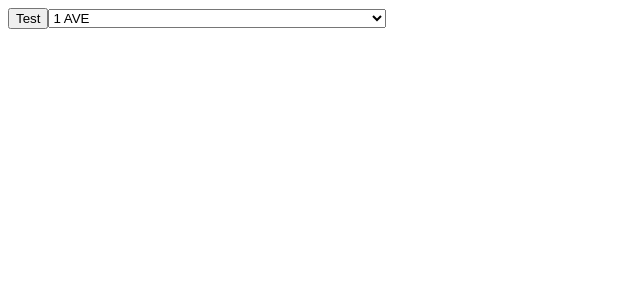
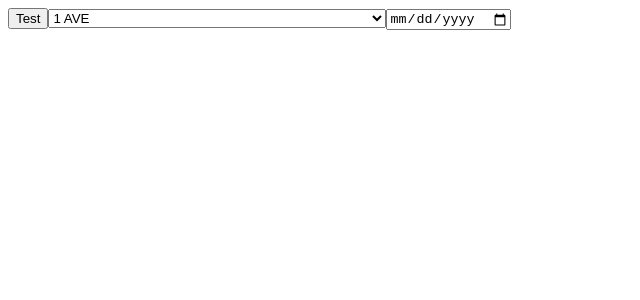
Before and after one commit to wdi-dsi-jared/wdi, a React app: page / in a window 1280 px wide. Shown: the top 300 px of the page, without its empty margins (0-640 px from the left). Built offline with nearby package versions, Linux system fonts and the light colour scheme; the HTML template or start-up script is replaced by a standard one.

Commit message:
add date input and track that date

```diff
--- a/src/Components/App/App.jsx
+++ b/src/Components/App/App.jsx
@@ -381,15 +381,19 @@ export default class App extends Component {
         'YORK ST',
         'ZEREGA AVE'
       ],
-      selected: '',
+      stationSelected: '',
+      dateSelected: '',
       data: ''
     }
     this.changeSelected = this.changeSelected.bind(this);
   }
 
   changeSelected(event) {
+    let arrayOfElements = event.target.parentElement.childNodes
+    console.log(arrayOfElements)
     this.setState({
-      selected: event.target.value
+      stationSelected: arrayOfElements[2].value,
+      dateSelected: arrayOfElements[3].value,
     });
   }
 
@@ -426,10 +430,15 @@ export default class App extends Component {
     return(
       <div>
         {this.graph()}
-        <button onClick={this.testPing}>Test</button>
+        <button onClick={this.getData.bind(this)}>Test</button>
         <StationDropDown
           stations={this.state.stations}
           changeSelected={this.changeSelected}
+        />
+        <input
+          type="date"
+          id="datePicker"
+          onChange={this.changeSelected.bind(this)}
         />
       </div>
     )
--- a/src/Components/StationDropDown/StationDropDown.jsx
+++ b/src/Components/StationDropDown/StationDropDown.jsx
@@ -5,7 +5,7 @@ export default class StationDropDown extends Component {
   makeTags(array) {
     return array.map((station, index) => {
       return (
-        <option value ={station} id={index}>
+        <option value ={station} key={index}>
           {station}
         </option>
       )
```
Also changed, not shown: 2 other files (tests, documents, lock files or other folders).
